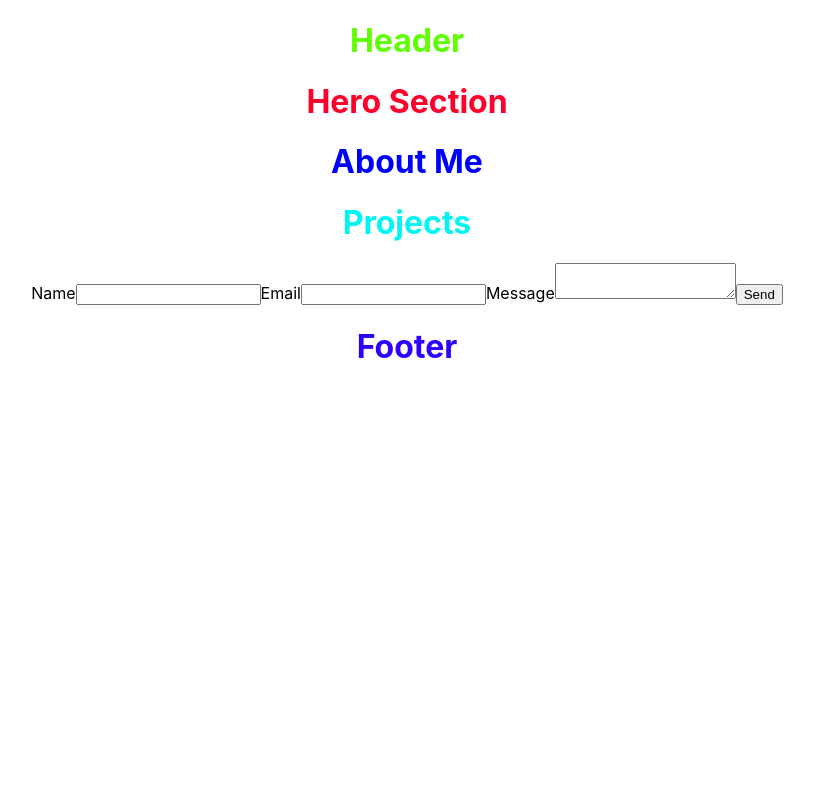
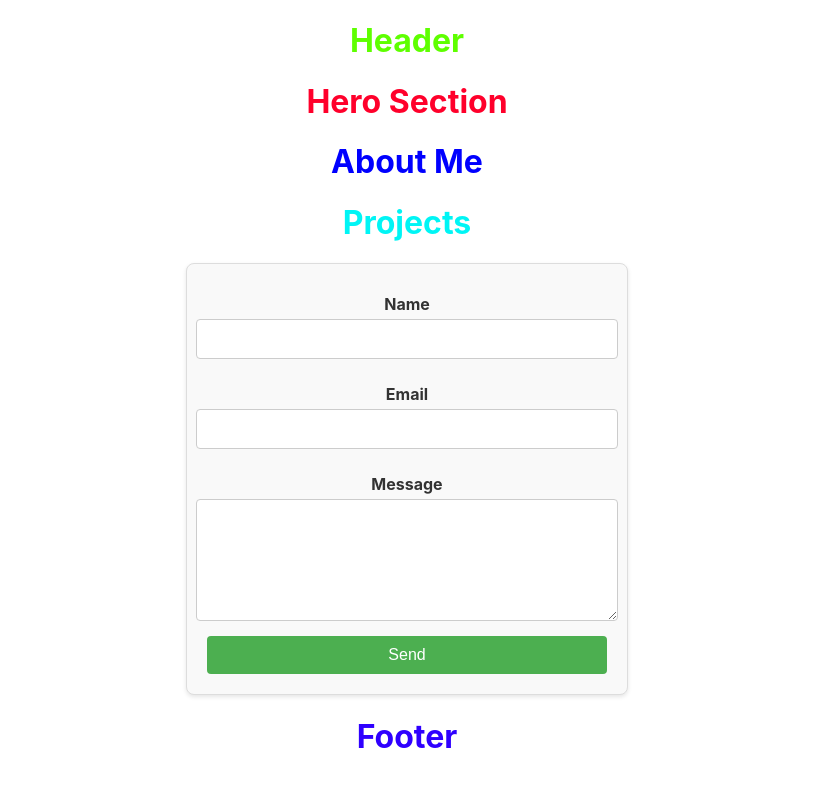
Before and after one commit to BuraYu/portfolio, a React (Create React App) app: page / in a window 1280 px wide. Shown: the top 786 px of the page, without its empty margins (233-1047 px from the left). Built offline with nearby package versions, Linux system fonts and the light colour scheme; no server answers.

Commit message:
add basic CSS styles for contact form

```diff
--- a/src/components/contact/Contact.jsx
+++ b/src/components/contact/Contact.jsx
@@ -1,5 +1,6 @@
 import React, { useRef } from "react";
 import emailjs from "@emailjs/browser";
+import "./contact.css";
 
 const Contact = () => {
   const serviceId = process.env.REACT_APP_YOUR_SERVICE_ID;
--- a/src/components/contact/contact.css
+++ b/src/components/contact/contact.css
@@ -1,3 +1,50 @@
-.contact {
-  color: pink;
+form {
+  display: flex;
+  flex-direction: column;
+  align-items: center;
+  max-width: 400px;
+  margin: 0 auto;
+  padding: 20px;
+  background-color: #f9f9f9;
+  border: 1px solid #ddd;
+  border-radius: 8px;
+  box-shadow: 0 2px 4px rgba(0, 0, 0, 0.1);
 }
+
+label {
+  margin: 10px 0 5px;
+  font-weight: bold;
+  color: #333;
+}
+
+input[type="text"],
+input[type="email"],
+textarea {
+  width: 100%;
+  padding: 10px;
+  margin-bottom: 15px;
+  border: 1px solid #ccc;
+  border-radius: 4px;
+  font-size: 16px;
+}
+
+textarea {
+  height: 100px;
+  resize: vertical;
+}
+
+input[type="submit"] {
+  width: 100%;
+  padding: 10px;
+  background-color: #4caf50;
+  color: white;
+  border: none;
+  border-radius: 4px;
+  font-size: 16px;
+  cursor: pointer;
+  transition: background-color 0.3s ease;
+}
+
+input[type="submit"]:hover {
+  background-color: #45a049;
+}
```
